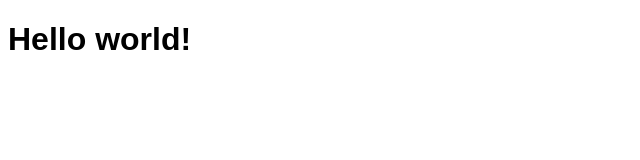
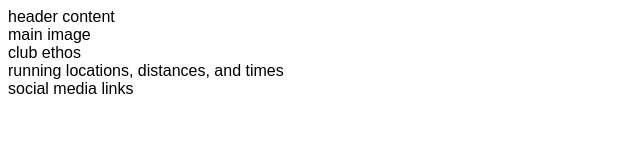
Before and after one commit to anjalee-kulasinghe/Love-Running, a plain HTML site: page index.html in a window 1280 px wide. Shown: the whole page, without its empty margins (0-640 px from the left). Drawn offline with Linux system fonts and the light colour scheme.

Commit message:
add core structure to the home page

```diff
--- a/index.html
+++ b/index.html
@@ -13,7 +13,22 @@
 </head>
 
 <body>
-    <h1>Hello world!</h1>
+    <header>header content</header>
+
+    <section>
+        main image
+    </section>
+    <section>
+        club ethos
+    </section>
+    <section>
+        running locations, distances, and times
+    </section>
+
+    <footer>
+        social media links
+    </footer>
+
 </body>
 
 </html>
```
